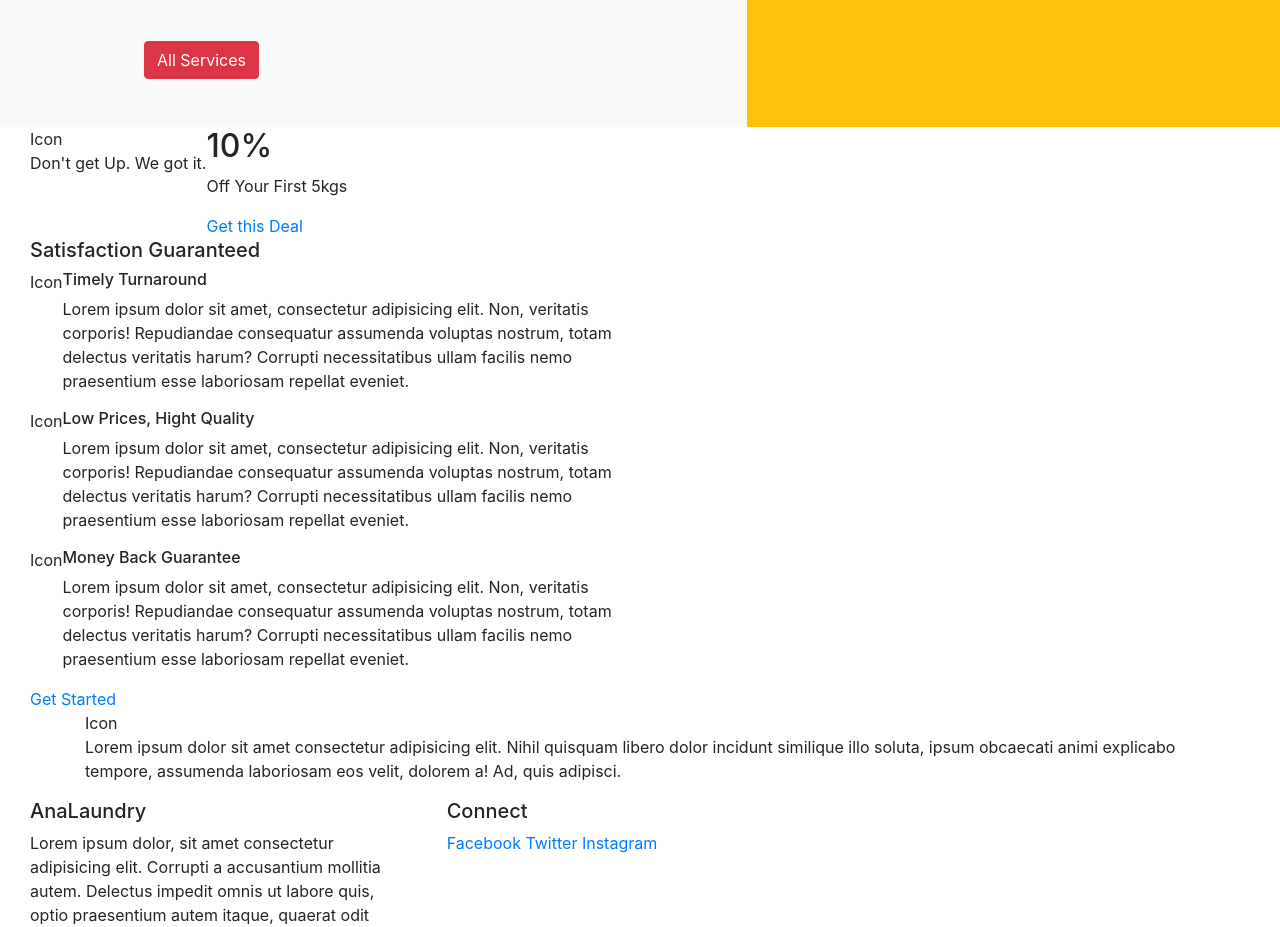
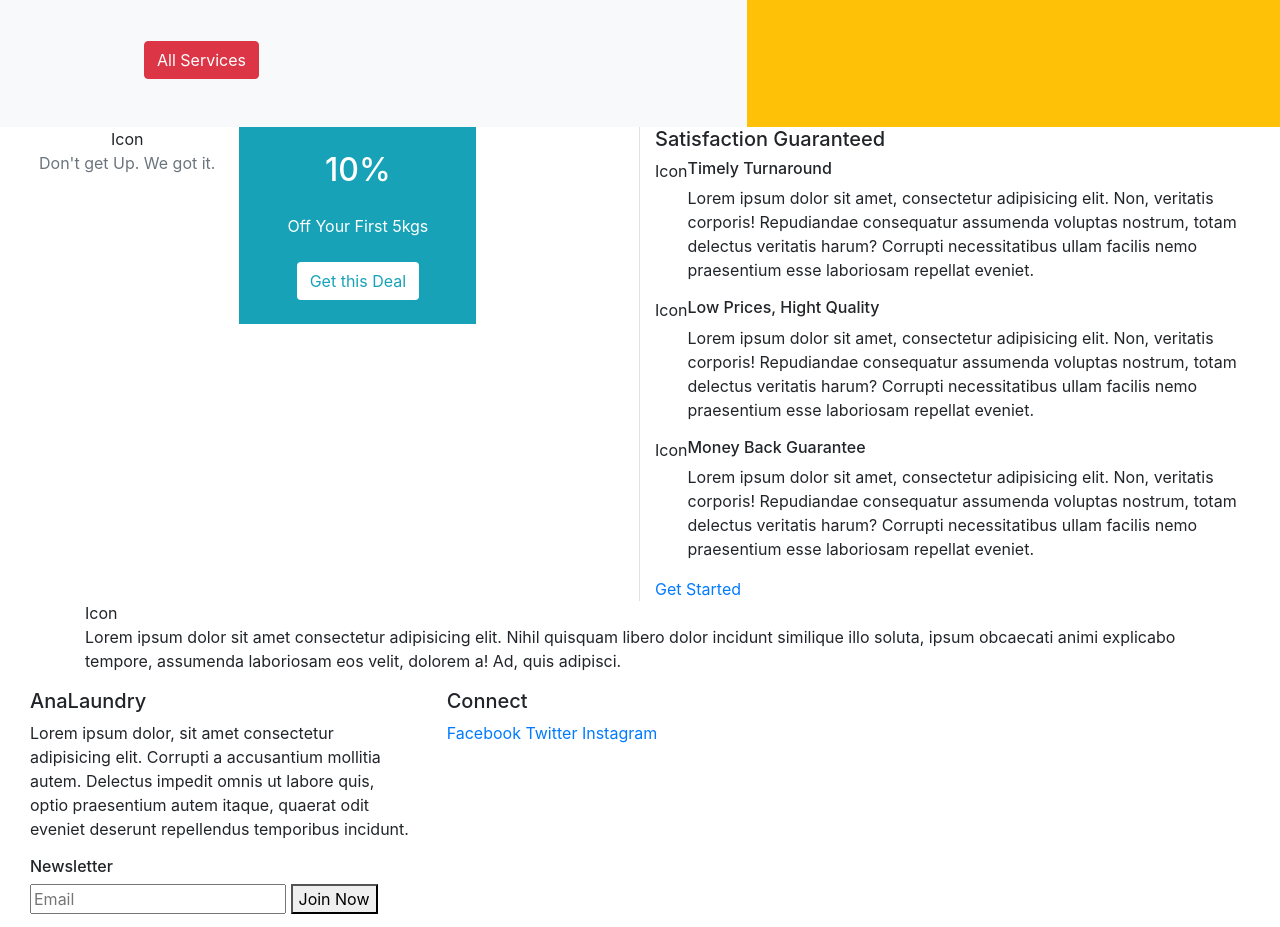
Before and after one commit to Cathella/laundry, a plain HTML site: page index.html in a window 1280 px wide. Shown: the part 1200-2127 px from the top of the page. Drawn offline with Linux system fonts and the light colour scheme.

Commit message:
add satisfy section feature

```diff
--- a/index.html
+++ b/index.html
@@ -86,20 +86,21 @@
     </div>
 
     <div class="container-fluid">
-      <div class="col-lg-6">
-        <div class="d-flex">
+      <div class="row">
+        <div class="col-lg-6 border-right">
+          <div class="d-flex text-center">
             <div class="d-flex flex-column">
               <div></div>
-            <div>
+              <div class="px-4">
                 <div>Icon</div>
-              <p>Don't get Up. We got it.</p>
+                <p class="text-muted">Don't get Up. We got it.</p>
               </div>
             </div>
-          <div class="d-flex flex-column">
-            <div>
+            <div class="d-flex flex-column text-white">
+              <div class="py-4 bg-info px-5">
                 <h2>10%</h2>
-              <p>Off Your First 5kgs</p>
-              <a href="#">Get this Deal</a>
+                <p class="my-4">Off Your First 5kgs</p>
+                <a href="#" class="btn bg-white text-info">Get this Deal</a>
               </div>
               <div></div>
             </div>
@@ -129,6 +130,7 @@
             </div>
           </div>
           <a href="#">Get Started</a>
+        </div>
       </div>
     </div>
 
```
Lines whose indentation alone changed are shown as unchanged.
